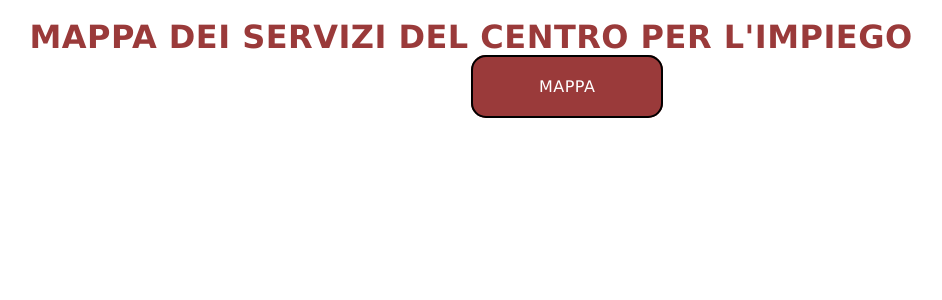
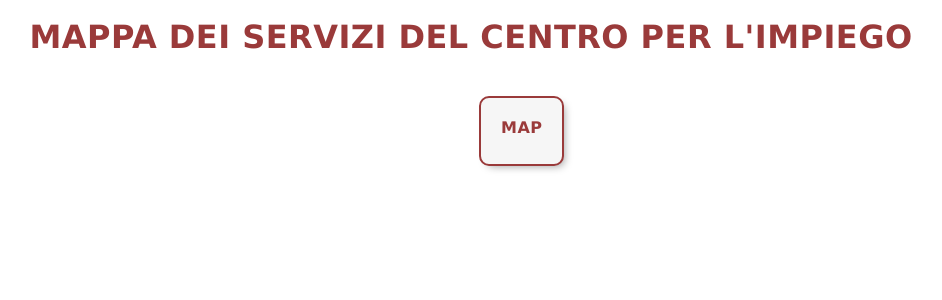
Before and after one commit to marcotessarotto/totem-cpi-fvg, a Django app: page / in a window 1280 px wide; the page is wider, and only the part inside the window is pictured. Shown: the top 300 px of that part, without its empty margins (169-1111 px from the left). Run offline with Django 3.2, Linux system fonts and the light colour scheme; data that the repository does not hold is empty; parts of the project's set-up code (start-up, migrations or seed data) failed here and were passed over; some libraries are stand-ins or nearby versions.

Commit message:
shadoows and style changes

```diff
--- a/totem/static/totem/style.css
+++ b/totem/static/totem/style.css
@@ -38,8 +38,8 @@ body{
 
 /* Colore e testo Titolo*/
 h1{
-	text-align:center;
-	color:rgb(154,58,58);
+	text-align: center;
+	color: rgb(154,58,58);
 }
 
 
@@ -213,12 +213,27 @@ ul a span{
 .macro_area.num_5 a{ background: rgb(255, 190, 134); }
 .macro_area.num_6 a{ background: rgb(255, 190, 134); }
 
-.mappa{
-    margin: 50%;
-    padding: 20px 66px;
-    border: 2px solid black;
-    text-align: center;
-    background-color: #9a3a3a;
-    color:white;
-    text-decoration: none;
+
+.myul {
+    justify-content: space-between;
+    display: flex;
+    list-style: none;
+    padding: 15px;
+    /*border: 1px solid #000;*/
 }
+
+.mybtn {
+  background-color: #f6f6f6;
+  border: 2px solid rgb(154,58,58);;
+  color: rgb(154,58,58);;
+  padding: 20px;
+  text-align: center;
+  text-decoration: none;
+  display: inline-block;
+  font-size: 16px;
+  margin: 4px 8px;
+  cursor: pointer;
+  border-radius: 10px;
+  box-shadow: box-shadow: 24px 4px 9px -4px rgba(0,0,0,0.4);
+
+}
--- a/totem/templates/totem/content.html
+++ b/totem/templates/totem/content.html
@@ -43,7 +43,8 @@ h2 {
   margin: 4px 8px;
   cursor: pointer;
   border-radius: 10px;
-  box-shadow: 2px 4px #888888;
+  box-shadow: box-shadow: 24px 4px 9px -4px rgba(0,0,0,0.4);
+<!--  box-shadow: 2px 4px #888888;-->
 }
 
 </style>
--- a/totem/templates/totem/homepage.html
+++ b/totem/templates/totem/homepage.html
@@ -40,7 +40,9 @@
 </div>
 
 <div>
-    <a class="mappa" href="{% static 'totem/map1.png' %}">MAPPA</a>
+   <ul class="myul">
+      <li style="margin-left:50%; margin-right:50%;"><a href="/map" class="mybtn">MAP</a></li>
+   </ul>
 </div>
 
 
--- a/totem/templates/totem/info.html
+++ b/totem/templates/totem/info.html
@@ -80,7 +80,7 @@ a:visited {
   margin: 4px 8px;
   cursor: pointer;
   border-radius: 10px;
-  box-shadow: 2px 4px #888888;
+  box-shadow: box-shadow: 24px 4px 9px -4px rgba(0,0,0,0.4);
 }
 
 </style>
--- a/totem/templates/totem/map.html
+++ b/totem/templates/totem/map.html
@@ -24,7 +24,7 @@
    margin: 4px 8px;
    cursor: pointer;
    border-radius: 10px;
-   box-shadow: 2px 4px #888888;
+   box-shadow: box-shadow: 24px 4px 9px -4px rgba(0,0,0,0.4);
 }
 
 </style>
```
